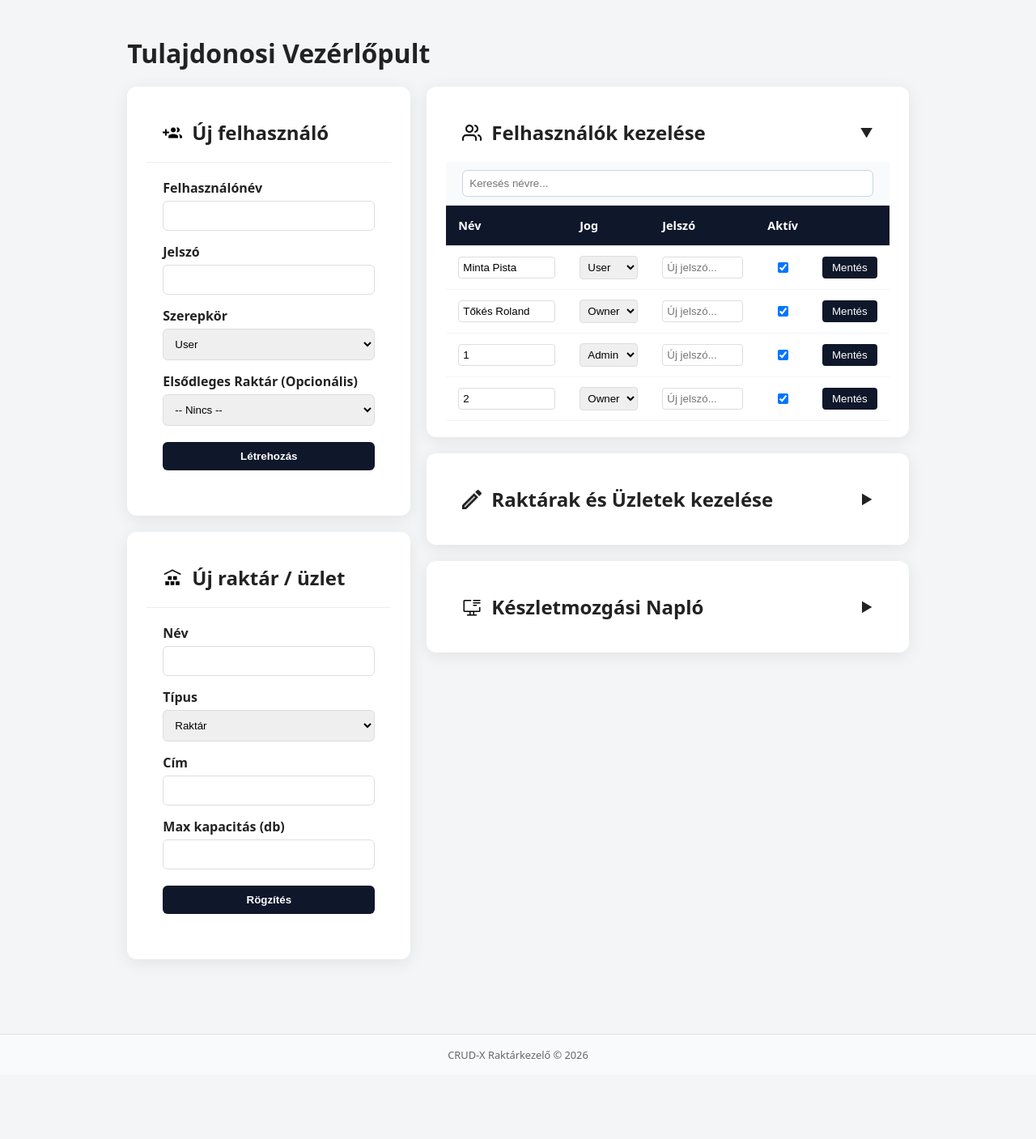
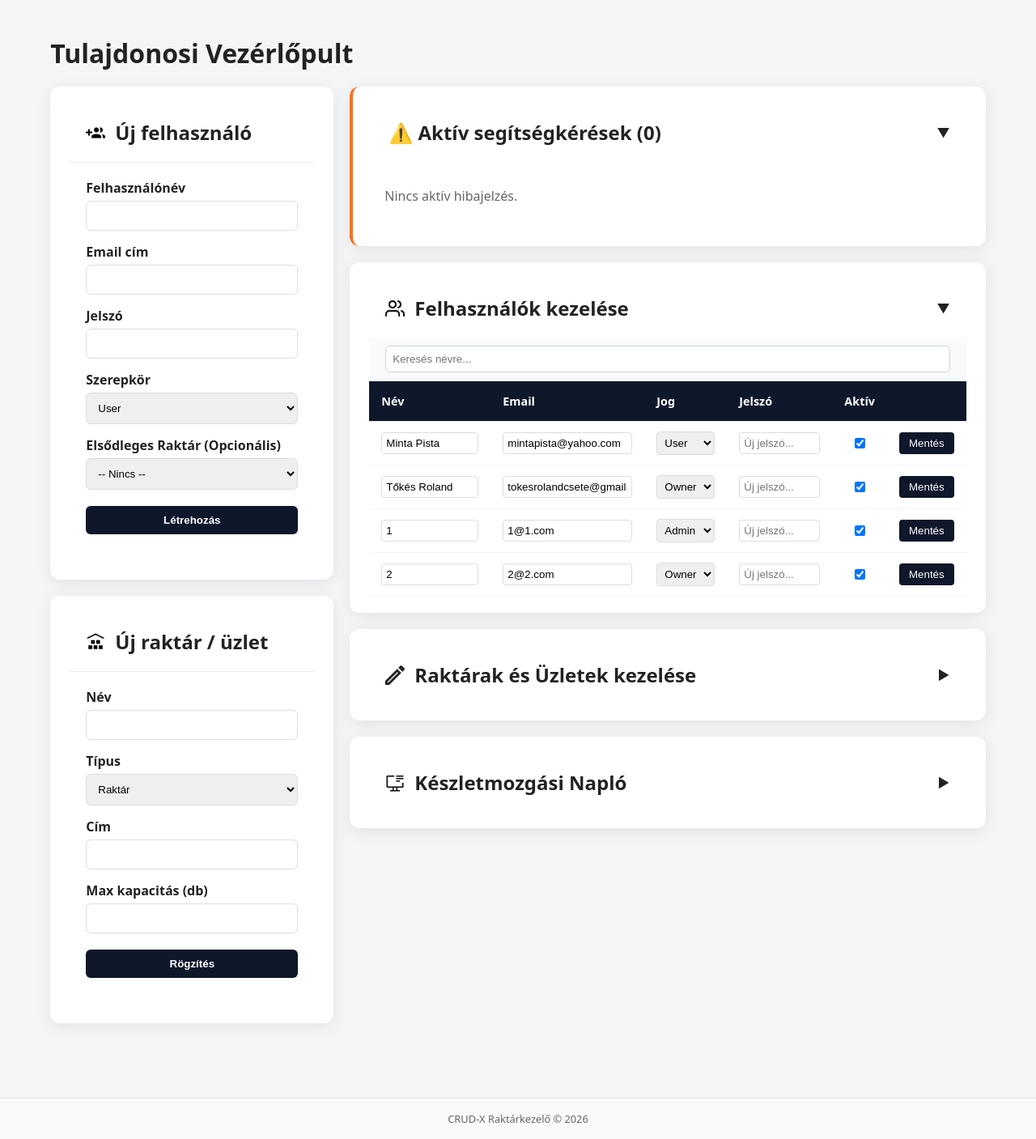
Before and after one commit to tokesroland/CRUD-X, a PHP site: page /owner.php in a window 1280 px wide, after a click that opens the changed part. Shown: the part 60-1467 px from the top of the page at 81% size. Before the commit the page ends 1368 px from the top, so only its background shows below. Run offline with PHP 8.4, Linux system fonts and the light colour scheme; a user stored in the database is signed in; data comes from the database, SQL or seed files in the repository.

Commit message:
Add files via upload

```diff
--- a/CRUDX_v93/owner.php
+++ b/CRUDX_v93/owner.php
@@ -13,20 +13,23 @@ $message = "";
 // Raktárak betöltése
 $warehouses_for_select = $pdo->query("SELECT * FROM warehouses WHERE active = 1 ORDER BY name ASC")->fetchAll(PDO::FETCH_ASSOC);
 
-/* 1. ÚJ FELHASZNÁLÓ */
+/* 1. ÚJ FELHASZNÁLÓ LÉTREHOZÁSA (Bővítve Email-lel) */
 if (isset($_POST['add_user'])) {
     $username = trim($_POST['username'] ?? '');
+    $email = trim($_POST['email'] ?? ''); // ÚJ: Email kezelés
     $password_raw = $_POST['password'] ?? '';
     $role = $_POST['role'] ?? 'user';
     $wh_id = !empty($_POST['warehouse_id']) ? $_POST['warehouse_id'] : null;
     $now = date('Y-m-d H:i:s');
 
-    if (!empty($username) && !empty($password_raw)) {
+    if (!empty($username) && !empty($password_raw) && !empty($email)) {
         $password_hash = password_hash($password_raw, PASSWORD_DEFAULT);
         try {
-            $stmt = $pdo->prepare("INSERT INTO users (username, password, role, warehouse_id, active, created_at, login_at) VALUES (?, ?, ?, ?, 1, ?, ?)");
-            $stmt->execute([$username, $password_hash, $role, $wh_id, $now, $now]);
+            // INSERT, beleértve az email-t is
+            $stmt = $pdo->prepare("INSERT INTO users (username, email, password, role, warehouse_id, active, created_at, login_at) VALUES (?, ?, ?, ?, ?, 1, ?, ?)");
+            $stmt->execute([$username, $email, $password_hash, $role, $wh_id, $now, $now]);
 
+            // Kapcsolótábla frissítés
             if($wh_id) {
                 $uid = $pdo->lastInsertId();
                 $stmtAccess = $pdo->prepare("INSERT INTO user_warehouse_access (user_id, warehouse_id) VALUES (?, ?)");
@@ -35,28 +38,34 @@ if (isset($_POST['add_user'])) {
 
             $message = "Sikeresen létrehozva: $username";
         } catch (PDOException $e) {
-            $message = "Hiba: " . ($e->getCode() == 23000 ? "A felhasználónév már foglalt!" : $e->getMessage());
+            // Egyedi hibaüzenetek (Username vagy Email duplikáció)
+            if ($e->getCode() == 23000) {
+                $message = "Hiba: A felhasználónév vagy az email cím már foglalt!";
+            } else {
+                $message = "Hiba: " . $e->getMessage();
+            }
         }
     } else {
-        $message = "Hiba: Minden kötelező mezőt ki kell tölteni!";
+        $message = "Hiba: Minden kötelező mezőt (Név, Email, Jelszó) ki kell tölteni!";
     }
 }
 
-/* 2. FELHASZNÁLÓ MÓDOSÍTÁSA */
+/* 2. FELHASZNÁLÓ MÓDOSÍTÁSA (Bővítve Email-lel) */
 if (isset($_POST['update_user'])) {
     $id = $_POST['user_id'];
     $username = trim($_POST['username']);
+    $email = trim($_POST['email']); // ÚJ
     $role = $_POST['role'];
     $active = isset($_POST['active']) ? 1 : 0;
 
     try {
         if (!empty($_POST['new_password'])) {
             $password = password_hash($_POST['new_password'], PASSWORD_DEFAULT);
-            $stmt = $pdo->prepare("UPDATE users SET username = ?, role = ?, password = ?, active = ? WHERE ID = ?");
-            $stmt->execute([$username, $role, $password, $active, $id]);
+            $stmt = $pdo->prepare("UPDATE users SET username = ?, email = ?, role = ?, password = ?, active = ? WHERE ID = ?");
+            $stmt->execute([$username, $email, $role, $password, $active, $id]);
         } else {
-            $stmt = $pdo->prepare("UPDATE users SET username = ?, role = ?, active = ? WHERE ID = ?");
-            $stmt->execute([$username, $role, $active, $id]);
+            $stmt = $pdo->prepare("UPDATE users SET username = ?, email = ?, role = ?, active = ? WHERE ID = ?");
+            $stmt->execute([$username, $email, $role, $active, $id]);
         }
         $message = "Adatok frissítve!";
     } catch (PDOException $e) {
@@ -100,16 +109,39 @@ if (isset($_POST['update_warehouse'])) {
     }
 }
 
-// --- NAPLÓ SZŰRŐK ---
+/* 5. HIBAJEGY LEZÁRÁSA (Elvégezve) */
+if (isset($_POST['resolve_error'])) {
+    $errID = (int)$_POST['error_id'];
+    try {
+        $stmt = $pdo->prepare("UPDATE user_error SET status = 'complete', completed_at = NOW() WHERE errID = ?");
+        $stmt->execute([$errID]);
+        $message = "Hibajegy (#$errID) lezárva.";
+    } catch (PDOException $e) {
+        $message = "Hiba: " . $e->getMessage();
+    }
+}
+
+// --- LEKÉRDEZÉSEK ---
+
+// Aktív hibajegyek lekérése
+$errorReports = $pdo->query("
+    SELECT e.*, u.username as registered_username
+    FROM user_error e
+    LEFT JOIN users u ON e.user_ID = u.ID
+    WHERE e.status = 'incomplete'
+    ORDER BY e.created_at DESC
+")->fetchAll(PDO::FETCH_ASSOC);
+
+// Napló szűrők
 $f_batch  = isset($_GET['f_batch']) ? trim($_GET['f_batch']) : '';
 $f_user   = isset($_GET['f_user'])  ? (int)$_GET['f_user']  : 0;
 $f_date   = isset($_GET['f_date'])  ? $_GET['f_date']       : '';
 $f_status = isset($_GET['f_status']) ? $_GET['f_status']    : '';
 
-// JAVÍTÁS: Ellenőrizzük, van-e aktív szűrés. Ha igen, nyitva hagyjuk a fület.
+// Dinamikusan nyitva tartjuk a fület, ha van szűrés
 $isLogOpen = (!empty($f_batch) || $f_user > 0 || !empty($f_date) || !empty($f_status));
 
-// --- NAPLÓ LEKÉRDEZÉS ---
+// Napló lekérdezés
 $logQuery = "
     SELECT
         t.batch_id,
@@ -125,22 +157,10 @@ $logQuery = "
 ";
 
 $logParams = [];
-if (!empty($f_batch)) {
-    $logQuery .= " AND t.batch_id LIKE ?";
-    $logParams[] = "%$f_batch%";
-}
-if ($f_user > 0) {
-    $logQuery .= " AND t.user_ID = ?";
-    $logParams[] = $f_user;
-}
-if (!empty($f_date)) {
-    $logQuery .= " AND DATE(t.date) = ?";
-    $logParams[] = $f_date;
-}
-if (!empty($f_status)) {
-    $logQuery .= " AND t.status = ?";
-    $logParams[] = $f_status;
-}
+if (!empty($f_batch)) { $logQuery .= " AND t.batch_id LIKE ?"; $logParams[] = "%$f_batch%"; }
+if ($f_user > 0) { $logQuery .= " AND t.user_ID = ?"; $logParams[] = $f_user; }
+if (!empty($f_date)) { $logQuery .= " AND DATE(t.date) = ?"; $logParams[] = $f_date; }
+if (!empty($f_status)) { $logQuery .= " AND t.status = ?"; $logParams[] = $f_status; }
 
 $logQuery .= " GROUP BY t.batch_id ORDER BY t.date DESC LIMIT 50";
 $stmtLog = $pdo->prepare($logQuery);
@@ -157,36 +177,7 @@ $warehouses = $pdo->query("SELECT * FROM warehouses ORDER BY name ASC")->fetchAl
     <meta charset="UTF-8">
     <title>Tulajdonosi Panel | CRUD-X</title>
     <link rel="stylesheet" href="./style/style.css">
-    <style>
-        .management-grid { display: grid; grid-template-columns: 350px 1fr; gap: 20px; margin-top: 20px; align-items: start; }
-        .card { background: white; border-radius: 12px; box-shadow: 0 4px 20px rgba(0,0,0,0.08); overflow: hidden; margin-bottom: 20px; border: none; }
-        .data-table { width: 100%; border-collapse: collapse; background: white; }
-        .data-table thead th { background-color: #0f172a; color: #ffffff; padding: 15px; text-align: left; font-weight: 600; font-size: 0.9rem; }
-        .data-table tbody td { padding: 12px 15px; border-bottom: 1px solid #f1f5f9; color: #334155; }
-        .card-header-toggle { padding: 20px; display: flex; justify-content: space-between; align-items: center; cursor: pointer; }
-        .toggle-icon { transition: transform 0.3s; }
-        .collapsed .toggle-icon { transform: rotate(-90deg); }
-        .is-hidden { display: none; }
-        .search-container { padding: 10px 20px; background: #f8fafc; border-bottom: 1px solid #e2e8f0; }
-        .search-input { width: 100%; padding: 8px; border: 1px solid #cbd5e1; border-radius: 6px; }
-        .btn-primary-blue { background: #0f172a; color: white; border: none; padding: 10px 15px; border-radius: 6px; cursor: pointer; width: 100%; font-weight: 600; }
-        .btn-save-sm { background: #0f172a; color: white; border: none; padding: 6px 12px; border-radius: 4px; cursor: pointer; }
-        .batch-id-cell { position: relative; cursor: pointer; transition: background 0.2s; }
-        .batch-id-cell:hover { background: #f1f5f9 !important; }
-        .batch-id-cell a { text-decoration: none; color: #2563eb; font-family: monospace; font-weight: bold; }
-        .batch-id-cell::after { content: '→'; position: absolute; right: 15px; top: 50%; transform: translateY(-50%); opacity: 0; transition: all 0.2s; color: #2563eb; }
-        .batch-id-cell:hover::after { opacity: 1; right: 8px; }
-        .filter-bar { display: flex; flex-wrap: wrap; gap: 10px; padding: 15px 20px; background: #f1f5f9; border-bottom: 1px solid #e2e8f0; align-items: flex-end; }
-        .filter-item { display: flex; flex-direction: column; gap: 4px; }
-        .filter-item label { font-size: 0.75rem; font-weight: bold; color: #64748b; }
-        .filter-item input, .filter-item select { padding: 6px; border: 1px solid #cbd5e1; border-radius: 4px; }
-        .status-badge { padding: 4px 8px; border-radius: 4px; font-size: 0.75rem; font-weight: bold; }
-        .status-active { background: #dcfce7; color: #16a34a; }
-        .status-inactive { background: #fee2e2; color: #dc2626; }
-        .pill-pending { background: #fffbeb; color: #d97706; border: 1px solid #fcd34d; padding: 2px 6px; border-radius: 4px; font-size: 0.75rem;}
-        .pill-completed { background: #dcfce7; color: #16a34a; border: 1px solid #86efac; padding: 2px 6px; border-radius: 4px; font-size: 0.75rem;}
-        @media (max-width: 900px) { .management-grid { grid-template-columns: 1fr; } }
-    </style>
+    <link rel="stylesheet" href="style/owner.css">
 </head>
 <body>
 
@@ -206,14 +197,20 @@ $warehouses = $pdo->query("SELECT * FROM warehouses ORDER BY name ASC")->fetchAl
                     <form method="POST">
                         <label style="display:block; margin-bottom:5px; font-weight:600;">Felhasználónév</label>
                         <input type="text" max="30" name="username" required style="width:100%; padding:10px; margin-bottom:15px; border:1px solid #ddd; border-radius:6px;">
+
+                        <label style="display:block; margin-bottom:5px; font-weight:600;">Email cím</label>
+                        <input type="email" max="255" name="email" required style="width:100%; padding:10px; margin-bottom:15px; border:1px solid #ddd; border-radius:6px;">
+
                         <label style="display:block; margin-bottom:5px; font-weight:600;">Jelszó</label>
                         <input type="password" max="30" name="password" required style="width:100%; padding:10px; margin-bottom:15px; border:1px solid #ddd; border-radius:6px;">
+
                         <label style="display:block; margin-bottom:5px; font-weight:600;">Szerepkör</label>
                         <select name="role" style="width:100%; padding:10px; margin-bottom:15px; border:1px solid #ddd; border-radius:6px;">
                             <option value="user">User</option>
                             <option value="admin">Admin</option>
                             <option value="owner">Owner</option>
                         </select>
+
                         <label style="display:block; margin-bottom:5px; font-weight:600;">Elsődleges Raktár (Opcionális)</label>
                         <select name="warehouse_id" style="width:100%; padding:10px; margin-bottom:20px; border:1px solid #ddd; border-radius:6px;">
                             <option value="">-- Nincs --</option>
@@ -248,6 +245,41 @@ $warehouses = $pdo->query("SELECT * FROM warehouses ORDER BY name ASC")->fetchAl
         </div>
 
         <div class="lists-stack">
+
+            <section class="card" style="border-left: 4px solid #f97316;">
+                <div class="card-header-toggle" onclick="toggleSection('errorContent', this)">
+                    <h2>⚠️ Aktív segítségkérések (<?= count($errorReports) ?>)</h2>
+                    <span class="toggle-icon">▼</span>
+                </div>
+                <div id="errorContent">
+                    <?php if(empty($errorReports)): ?>
+                        <p style="padding:15px; color:#666;">Nincs aktív hibajelzés.</p>
+                    <?php else: ?>
+                        <div style="overflow-x: auto;">
+                            <table class="data-table">
+                                <thead><tr><th>Dátum</th><th>Azonosított User</th><th>Megadott Név</th><th>Megadott Email</th><th>Művelet</th></tr></thead>
+                                <tbody>
+                                    <?php foreach ($errorReports as $err): ?>
+                                    <tr>
+                                        <td><?= $err['created_at'] ?></td>
+                                        <td><?= $err['registered_username'] ? '<strong>'.htmlspecialchars($err['registered_username']).'</strong>' : '<span style="color:#aaa;">-</span>' ?></td>
+                                        <td><?= htmlspecialchars($err['username'] ?? '-') ?></td>
+                                        <td><?= htmlspecialchars($err['email'] ?? '-') ?></td>
+                                        <td>
+                                            <form method="POST">
+                                                <input type="hidden" name="error_id" value="<?= $err['errID'] ?>">
+                                                <button type="submit" name="resolve_error" class="btn-success-sm">Elvégezve</button>
+                                            </form>
+                                        </td>
+                                    </tr>
+                                    <?php endforeach; ?>
+                                </tbody>
+                            </table>
+                        </div>
+                    <?php endif; ?>
+                </div>
+            </section>
+
             <section class="card">
                 <div class="card-header-toggle collapsed" onclick="toggleSection('userContent', this)">
                     <h2><img class="icon" src="./img/users_icon_197608.png"> Felhasználók kezelése</h2>
@@ -259,13 +291,14 @@ $warehouses = $pdo->query("SELECT * FROM warehouses ORDER BY name ASC")->fetchAl
                     </div>
                     <div style="overflow-x: auto;">
                         <table class="data-table" id="userTable">
-                            <thead><tr><th>Név</th><th>Jog</th><th>Jelszó</th><th>Aktív</th><th></th></tr></thead>
+                            <thead><tr><th>Név</th><th>Email</th><th>Jog</th><th>Jelszó</th><th>Aktív</th><th></th></tr></thead>
                             <tbody>
                                 <?php foreach ($users as $u): ?>
                                 <tr class="user-row">
                                     <form method="POST">
                                         <input type="hidden" name="user_id" value="<?= $u['ID'] ?>">
                                         <td><input type="text" name="username" value="<?= htmlspecialchars($u['username']) ?>" style="width:120px; padding:5px; border-radius:4px; border:1px solid #ddd;"></td>
+                                        <td><input type="email" name="email" value="<?= htmlspecialchars($u['email']) ?>" style="width:160px; padding:5px; border-radius:4px; border:1px solid #ddd;"></td>
                                         <td>
                                             <select name="role" style="padding:5px; border-radius:4px; border:1px solid #ddd;">
                                                 <option value="user" <?= $u['role'] == 'user' ? 'selected' : '' ?>>User</option>
--- /dev/null
+++ b/CRUDX_v93/style/owner.css
@@ -0,0 +1,239 @@
+        .management-grid {
+            display: grid;
+            grid-template-columns: 350px 1fr;
+            gap: 20px;
+            margin-top: 20px;
+            align-items: start;
+        }
+
+        .card {
+            background: white;
+            border-radius: 12px;
+            box-shadow: 0 4px 20px rgba(0, 0, 0, 0.08);
+            overflow: hidden;
+            margin-bottom: 20px;
+            border: none;
+        }
+
+        .data-table {
+            width: 100%;
+            border-collapse: collapse;
+            background: white;
+        }
+
+        .data-table thead th {
+            background-color: #0f172a;
+            color: #ffffff;
+            padding: 15px;
+            text-align: left;
+            font-weight: 600;
+            font-size: 0.9rem;
+        }
+
+        .data-table tbody td {
+            padding: 12px 15px;
+            border-bottom: 1px solid #f1f5f9;
+            color: #334155;
+        }
+
+        .card-header-toggle {
+            padding: 20px;
+            display: flex;
+            justify-content: space-between;
+            align-items: center;
+            cursor: pointer;
+        }
+
+        .toggle-icon {
+            transition: transform 0.3s;
+        }
+
+        .collapsed .toggle-icon {
+            transform: rotate(-90deg);
+        }
+
+        .is-hidden {
+            display: none;
+        }
+
+        .search-container {
+            padding: 10px 20px;
+            background: #f8fafc;
+            border-bottom: 1px solid #e2e8f0;
+        }
+
+        .search-input {
+            width: 100%;
+            padding: 8px;
+            border: 1px solid #cbd5e1;
+            border-radius: 6px;
+        }
+
+        .btn-primary-blue {
+            background: #0f172a;
+            color: white;
+            border: none;
+            padding: 10px 15px;
+            border-radius: 6px;
+            cursor: pointer;
+            width: 100%;
+            font-weight: 600;
+        }
+
+        .btn-save-sm {
+            background: #0f172a;
+            color: white;
+            border: none;
+            padding: 6px 12px;
+            border-radius: 4px;
+            cursor: pointer;
+        }
+
+        .btn-success-sm {
+            background: #16a34a;
+            color: white;
+            border: none;
+            padding: 6px 12px;
+            border-radius: 4px;
+            cursor: pointer;
+        }
+
+        .batch-id-cell {
+            font-family: monospace;
+            max-width: 150px;
+            overflow: hidden;
+        }
+
+        .batch-id-cell:hover {
+            background: #f1f5f9 !important;
+        }
+
+        .batch-id-cell a {
+            text-decoration: none;
+            color: #2563eb;
+            font-family: monospace;
+            font-weight: bold;
+        }
+
+        .batch-id-cell::after {
+            content: '→';
+            position: absolute;
+            right: 15px;
+            top: 50%;
+            transform: translateY(-50%);
+            opacity: 0;
+            transition: all 0.2s;
+            color: #2563eb;
+        }
+
+        .batch-id-cell:hover::after {
+            opacity: 1;
+            right: 8px;
+        }
+
+        .filter-bar {
+            display: flex;
+            flex-wrap: wrap;
+            gap: 10px;
+            padding: 15px 20px;
+            background: #f1f5f9;
+            border-bottom: 1px solid #e2e8f0;
+            align-items: flex-end;
+        }
+
+        .filter-item {
+            display: flex;
+            flex-direction: column;
+            gap: 4px;
+        }
+
+        .filter-item label {
+            font-size: 0.75rem;
+            font-weight: bold;
+            color: #64748b;
+        }
+
+        .filter-item input,
+        .filter-item select {
+            padding: 6px;
+            border: 1px solid #cbd5e1;
+            border-radius: 4px;
+        }
+
+        /* Ez kezeli a képen látható piros/zöld dobozokat */
+        .status-badge,
+        .pill-pending,
+        .pill-completed,
+        .badge {
+            display: inline-block;
+            padding: 0.25rem 0.6rem;
+            border-radius: 4px;
+            font-size: 0.75rem;
+            font-weight: 600;
+            line-height: 1.2;
+            max-width: 140px;
+            word-wrap: break-word;
+            text-align: center;
+        }
+
+
+        /* TERMÉKNÉV CELLA SPECIÁLIS KEZELÉSE */
+        .prod-name-cell {
+            max-width: 250px;
+            min-width: 120px;
+            overflow: hidden;
+            text-overflow: ellipsis;
+            white-space: normal;
+            word-break: break-word;
+        }
+
+        .status-badge {
+            padding: 4px 8px;
+            border-radius: 4px;
+            font-size: 0.75rem;
+            font-weight: bold;
+        }
+
+        .status-active {
+            background: #dcfce7;
+            color: #16a34a;
+        }
+
+        .status-inactive {
+            background: #fee2e2;
+            color: #dc2626;
+        }
+
+        .pill-pending {
+            background: #fffbeb;
+            color: #d97706;
+            border: 1px solid #fcd34d;
+            padding: 2px 6px;
+            border-radius: 4px;
+            font-size: 0.75rem;
+        }
+
+        .pill-completed {
+            background: #dcfce7;
+            color: #16a34a;
+            border: 1px solid #86efac;
+            padding: 2px 6px;
+            border-radius: 4px;
+            font-size: 0.75rem;
+        }
+
+        @media (max-width: 900px) {
+            .management-grid {
+                grid-template-columns: 1fr;
+            }
+        }
+
+        @media (max-width: 768px) {
+            .prod-name-cell {
+                max-width: 150px;
+            }
+
+            .status-badge {
+                max-width: 100px;
+            }
+        }
--- a/CRUDX_v93/style/style.css
+++ b/CRUDX_v93/style/style.css
@@ -312,6 +312,8 @@ th{
     border-bottom: 1px solid #e5e7eb;
     text-align: left;
     vertical-align: middle;
+
+    white-space: normal; /* s */
 }
 
 .data-table tbody tr:hover {
```
Also changed, not shown: CRUDX_v93/login.php (+22 -26 lines), crudx.sql (+19 -9 lines).
